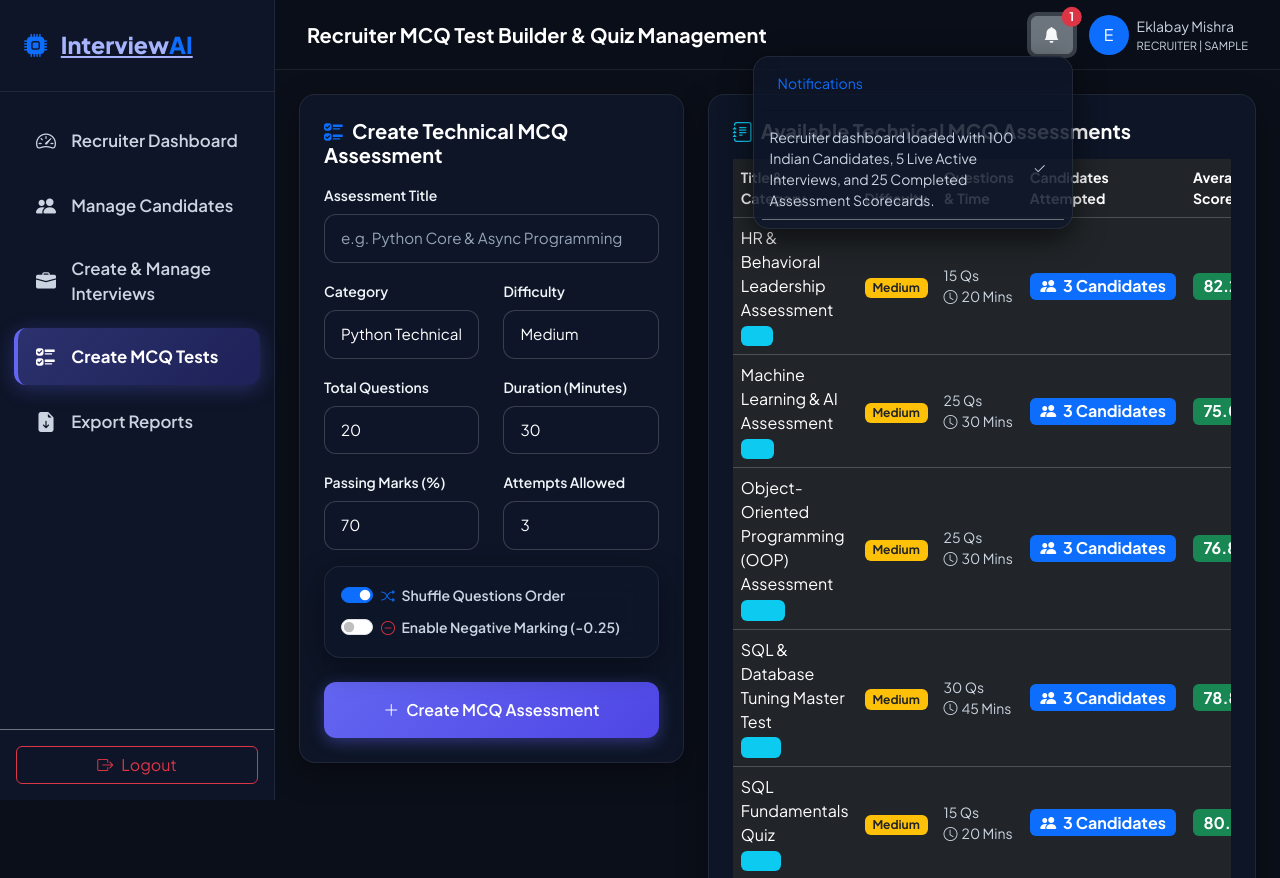
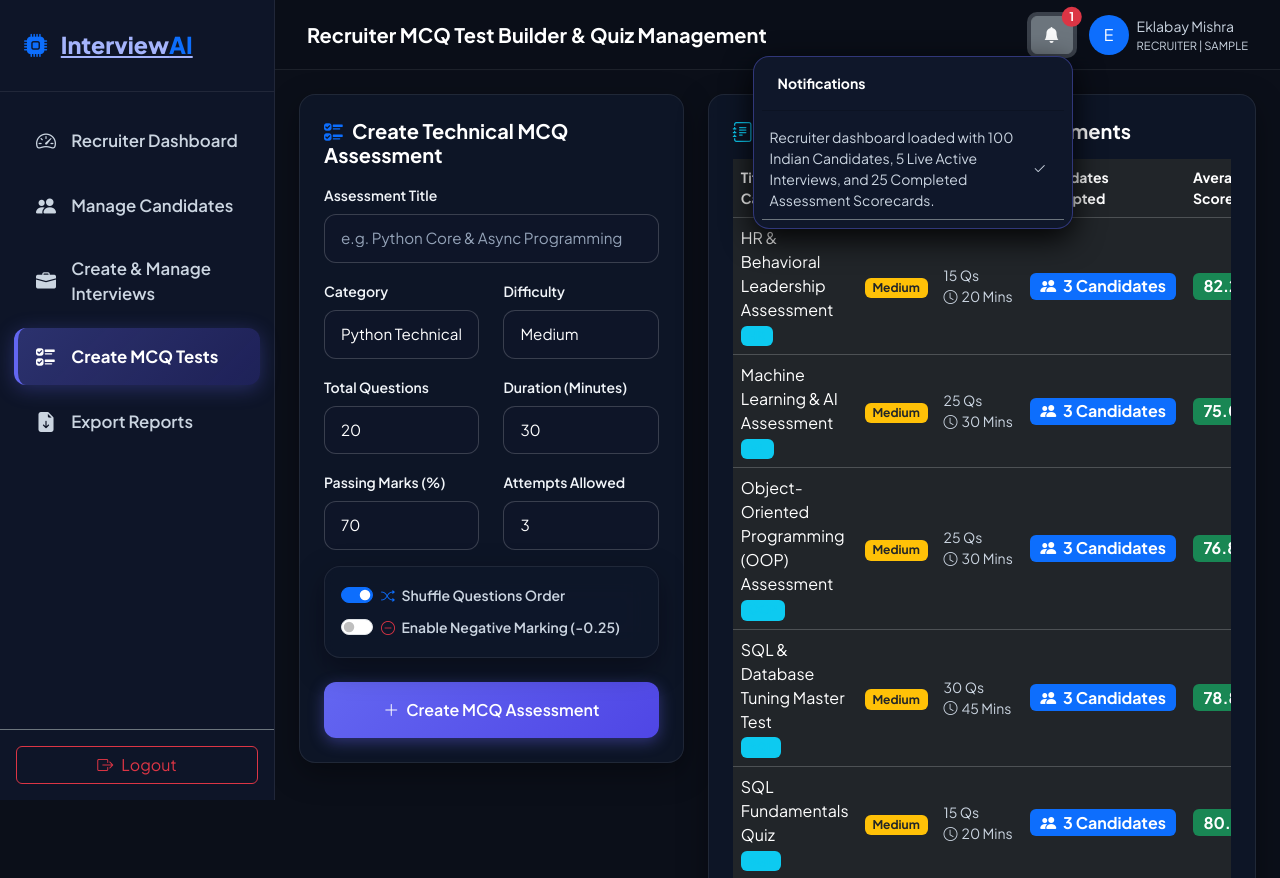
Before and after one commit to eklabay-mishra/InterviewAI, a Flask app: page /recruiter/mcq in a window 1280 px wide, after a click that opens the changed part. Shown: the top 878 px of the page. Run offline with Flask 3, Linux system fonts and the light colour scheme; the visitor is signed in with stand-in values (Sample User, id 1); data comes from the database, SQL or seed files in the repository.

Commit message:
Fix notification dropdown text contrast and z-index ordering

```diff
--- a/static/css/styles.css
+++ b/static/css/styles.css
@@ -81,9 +81,27 @@ a:hover {
     overflow: visible !important;
 }
 
-.dropdown-menu {
-    z-index: 1050 !important;
-    box-shadow: 0 10px 30px rgba(0, 0, 0, 0.6) !important;
+.dropdown-menu, .dropdown-menu-dark {
+    background-color: #0f172a !important;
+    border: 1px solid rgba(99, 102, 241, 0.4) !important;
+    z-index: 2500 !important;
+    box-shadow: 0 10px 30px rgba(0, 0, 0, 0.9) !important;
+}
+
+.dropdown-menu .dropdown-header {
+    color: #ffffff !important;
+    font-weight: 700 !important;
+}
+
+.dropdown-menu .dropdown-item {
+    color: #ffffff !important;
+    font-weight: 500 !important;
+}
+
+.dropdown-menu .dropdown-item:hover,
+.dropdown-menu .dropdown-item:focus {
+    color: #ffffff !important;
+    background-color: rgba(99, 102, 241, 0.3) !important;
 }
 
 .glass-card:hover {
```
Also changed, not shown: templates/recruiter/dashboard.html (+5 -5 lines).
